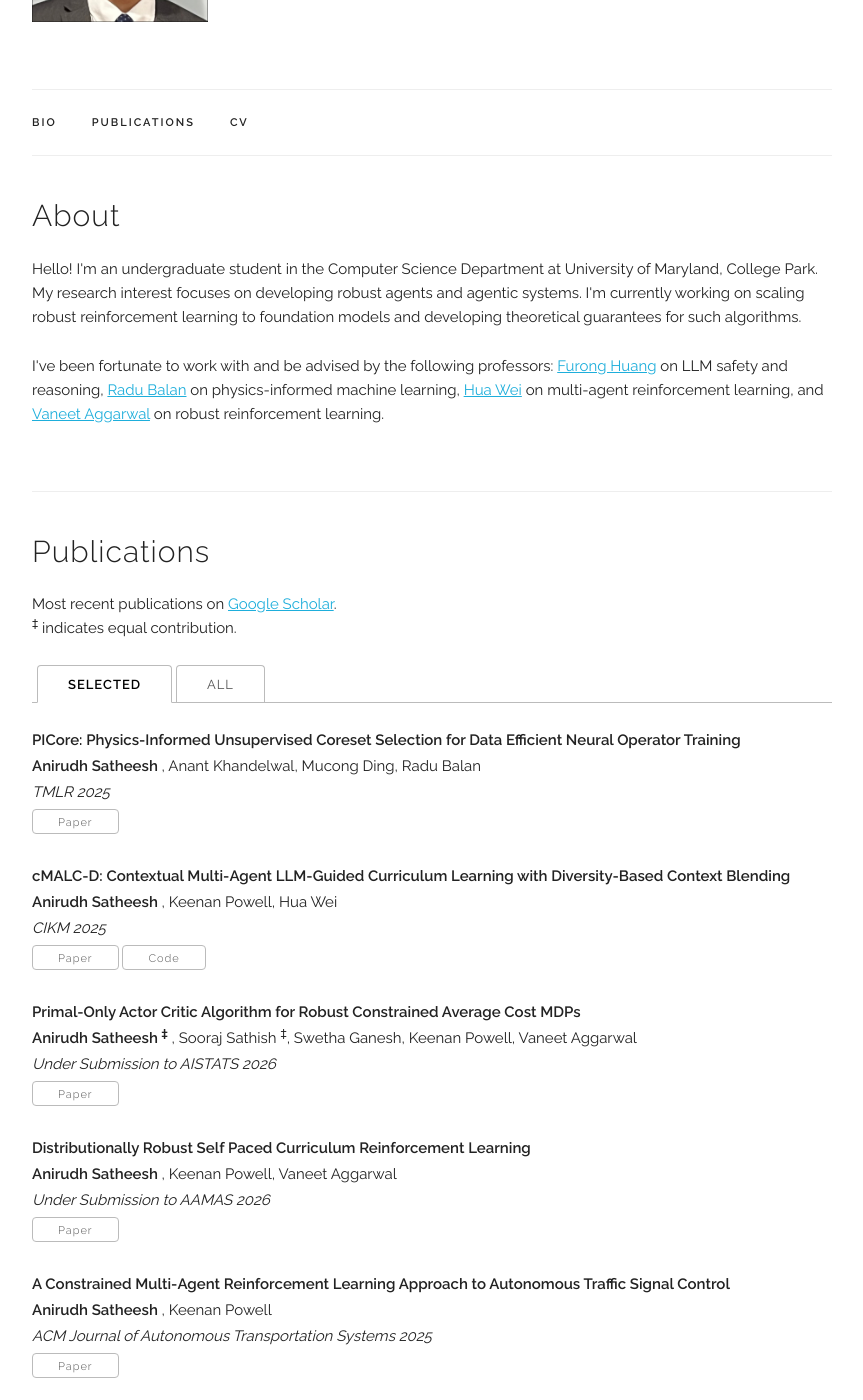
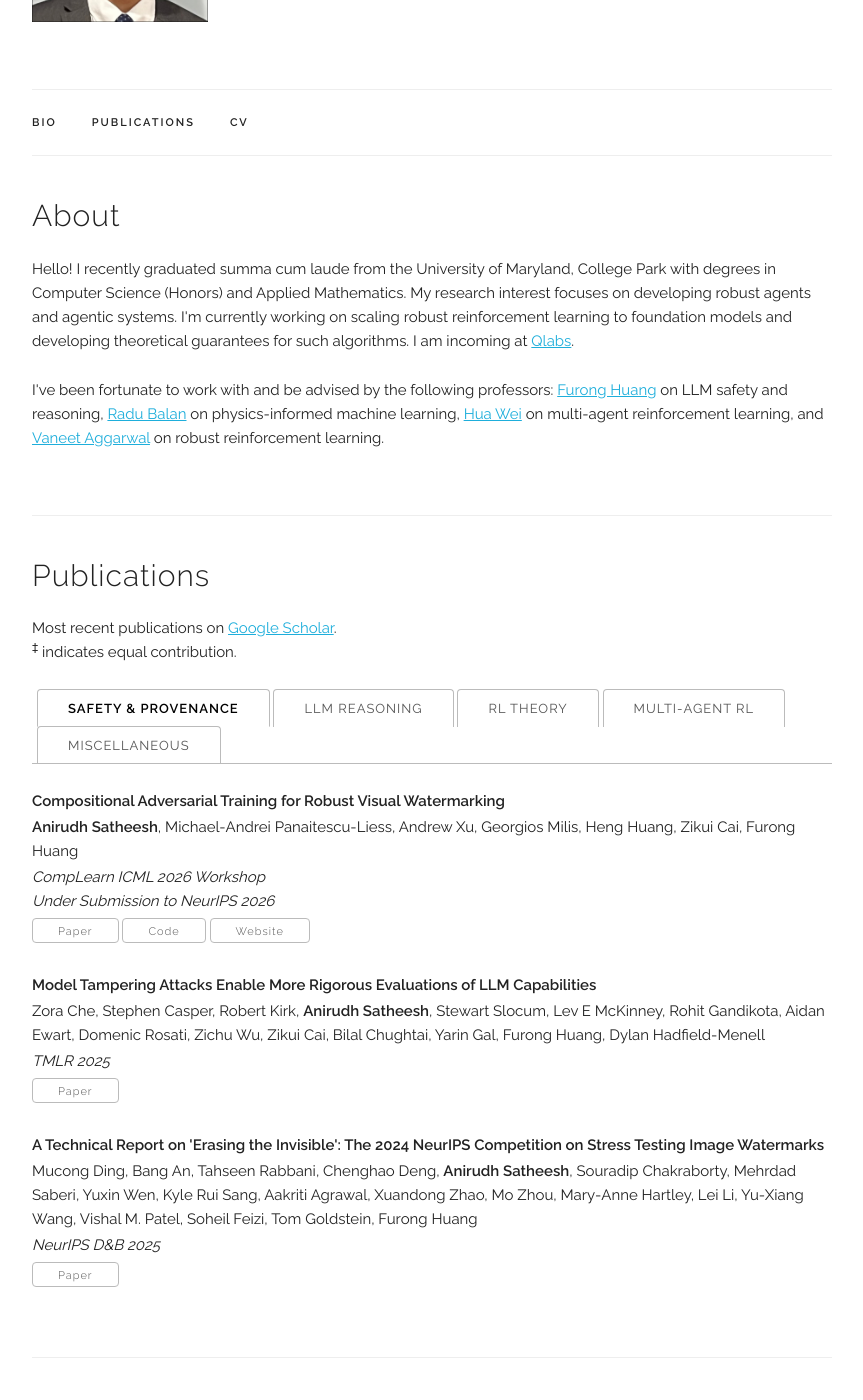
Before and after one commit to Asatheesh6561/Asatheesh6561.github.io, a Jekyll site: the page built from index.html, in a window 1280 px wide and 1400 px high, scrolled down 204 px. Shown: the whole window, without its empty margins (208-1071 px from the left). Built offline with Jekyll 4.4.1, drawn with Linux system fonts in a browser that asks for light colours; some web fonts are replaced.

Commit message:
Update publications, bio, and tab structure

```diff
--- /dev/null
+++ b/_data/publication_categories.yaml
@@ -0,0 +1,11 @@
+categories:
+  - slug: foundational-model-safety
+    label: "Safety & Provenance"
+  - slug: llm-reasoning
+    label: "LLM Reasoning"
+  - slug: rl-theory
+    label: "RL Theory"
+  - slug: multi-agent-rl
+    label: "Multi-Agent RL"
+  - slug: miscellaneous
+    label: "Miscellaneous"
--- a/_data/publications.yaml
+++ b/_data/publications.yaml
@@ -1,67 +1,108 @@
 papers:
-  - title: "PICore: Physics-Informed Unsupervised Coreset Selection for Data Efficient Neural Operator Training"
-    authors: "<b> Anirudh Satheesh </b>, Anant Khandelwal, Mucong Ding, Radu Balan"
+  - title: "Compositional Adversarial Training for Robust Visual Watermarking"
+    authors: "<b>Anirudh Satheesh</b>, Michael-Andrei Panaitescu-Liess, Andrew Xu, Georgios Milis, Heng Huang, Zikui Cai, Furong Huang"
+    venue: "CompLearn ICML 2026 Workshop; Under Submission to NeurIPS 2026"
+    paper_pdf: "https://arxiv.org/abs/2605.16720"
+    code: "https://github.com/Asatheesh6561/CAT"
+    website: "https://compositional-adversarial-training.github.io/"
+    category: foundational-model-safety
+    selected: n
+
+  - title: "Model Tampering Attacks Enable More Rigorous Evaluations of LLM Capabilities"
+    authors: "Zora Che, Stephen Casper, Robert Kirk, <b>Anirudh Satheesh</b>, Stewart Slocum, Lev E McKinney, Rohit Gandikota, Aidan Ewart, Domenic Rosati, Zichu Wu, Zikui Cai, Bilal Chughtai, Yarin Gal, Furong Huang, Dylan Hadfield-Menell"
     venue: "TMLR 2025"
-    paper_pdf: "/assets/publications/2025_picore/paper.pdf"
+    paper_pdf: "/assets/publications/2025_model_tampering/paper.pdf"
+    category: foundational-model-safety
+    selected: n
+
+  - title: "A Technical Report on 'Erasing the Invisible': The 2024 NeurIPS Competition on Stress Testing Image Watermarks"
+    authors: "Mucong Ding, Bang An, Tahseen Rabbani, Chenghao Deng, <b>Anirudh Satheesh</b>, Souradip Chakraborty, Mehrdad Saberi, Yuxin Wen, Kyle Rui Sang, Aakriti Agrawal, Xuandong Zhao, Mo Zhou, Mary-Anne Hartley, Lei Li, Yu-Xiang Wang, Vishal M. Patel, Soheil Feizi, Tom Goldstein, Furong Huang"
+    venue: "NeurIPS D&B 2025"
+    paper_pdf: "/assets/publications/2025_eti/paper.pdf"
+    category: foundational-model-safety
+    selected: n
+
+  - title: "MORSE-500: A Programmatically Controllable Video Benchmark to Stress-Test Multimodal Reasoning"
+    authors: "Zikui Cai, Andrew Wang, <b>Anirudh Satheesh</b>, Ankit Nakhawa, Hyunwoo Jae, Keenan Powell, Minghui Liu, Neel Jay, Sungbin Oh, Xiyao Wang, Yongyuan Liang, Tom Goldstein, Furong Huang"
+    venue: "Under Review at ECCV 2026"
+    paper_pdf: "/assets/publications/2025_morse/paper.pdf"
+    category: llm-reasoning
+    selected: n
+
+  - title: "EnsemW2S: Can an Ensemble of LLMs be Leveraged to Obtain a Stronger LLM?"
+    authors: "Aakriti Agrawal, Mucong Ding, Zora Che, Chenghao Deng, <b>Anirudh Satheesh</b>, John Langford, Furong Huang"
+    venue: "NeurIPS 2024 Safe Generative AI Workshop; ACL 2026 Findings"
+    paper_pdf: "/assets/publications/2024_ensemblew2s/paper.pdf"
+    category: llm-reasoning
+    selected: n
+
+  - title: "Uncertainty-Aware Answer Selection for Improved Reasoning in Multi-LLM Systems"
+    authors: "Aakriti Agrawal, Rohith Aralikatti, <b>Anirudh Satheesh</b>, Souradip Chakraborty, Amrit Singh Bedi, Furong Huang"
+    venue: "EMNLP 2025 Findings"
+    paper_pdf: "/assets/publications/2025_uncertainty/paper.pdf"
+    category: llm-reasoning
+    selected: n
+
+  - title: "Regret Analysis of Unichain Average Reward Constrained MDPs with General Parameterization"
+    authors: "<b>Anirudh Satheesh</b>, Vaneet Aggarwal"
+    venue: "Under Submission to NeurIPS 2026"
+    paper_pdf: "https://arxiv.org/abs/2602.08000"
+    category: rl-theory
+    selected: n
+
+  - title: "Provably Efficient Algorithms for S-and Non-Rectangular Robust MDPs with General Parameterization"
+    authors: "<b>Anirudh Satheesh</b>, Ziyi Chen, Furong Huang, Heng Huang"
+    venue: "Under Submission to NeurIPS 2026"
+    paper_pdf: "https://arxiv.org/abs/2602.11387"
+    category: rl-theory
+    selected: n
+
+  - title: "Global Convergence of Average Reward Constrained MDPs with Neural Critic and General Policy Parameterization"
+    authors: "<b>Anirudh Satheesh</b>, Pankaj Kumar Barman, Washim Uddin Mondal, Vaneet Aggarwal"
+    venue: "Under Submission to UAI 2026"
+    paper_pdf: "https://arxiv.org/abs/2603.07698"
+    category: rl-theory
+    selected: n
+
+  - title: "Distributionally Robust Self Paced Curriculum Reinforcement Learning"
+    authors: "<b>Anirudh Satheesh</b>, Keenan Powell, Vaneet Aggarwal"
+    venue: "RLC 2026"
+    paper_pdf: "/assets/publications/2025_drspcrl/paper.pdf"
+    category: rl-theory
+    selected: y
+
+  - title: "Primal-Only Actor Critic Algorithm for Robust Constrained Average Cost MDPs"
+    authors: "<b>Anirudh Satheesh<sup>‡</sup></b>, Sooraj Sathish<sup>‡</sup>, Swetha Ganesh, Keenan Powell, Vaneet Aggarwal"
+    venue: "arXiv"
+    paper_pdf: "/assets/publications/2025_rcmdp/paper.pdf"
+    category: rl-theory
     selected: y
 
   - title: "cMALC-D: Contextual Multi-Agent LLM-Guided Curriculum Learning with Diversity-Based Context Blending"
-    authors: "<b> Anirudh Satheesh </b>, Keenan Powell, Hua Wei"
+    authors: "<b>Anirudh Satheesh</b>, Keenan Powell, Hua Wei"
     venue: "CIKM 2025"
     paper_pdf: "/assets/publications/2025_cmalcd/paper.pdf"
     code: "https://github.com/DaRL-LibSignal/cMALC-D"
-    selected: y
-
-  - title: "Primal-Only Actor Critic Algorithm for Robust Constrained Average Cost MDPs"
-    authors: "<b> Anirudh Satheesh <sup>‡</sup> </b>, Sooraj Sathish <sup>‡</sup>, Swetha Ganesh, Keenan Powell, Vaneet Aggarwal"
-    venue: "Under Submission to AISTATS 2026"
-    paper_pdf: "/assets/publications/2025_rcmdp/paper.pdf"
-    selected: y
-
-  - title: "Distributionally Robust Self Paced Curriculum Reinforcement Learning"
-    authors: "<b> Anirudh Satheesh </b>, Keenan Powell, Vaneet Aggarwal"
-    venue: "Under Submission to AAMAS 2026"
-    paper_pdf: "/assets/publications/2025_drspcrl/paper.pdf"
+    category: multi-agent-rl
     selected: y
 
   - title: "A Constrained Multi-Agent Reinforcement Learning Approach to Autonomous Traffic Signal Control"
-    authors: "<b> Anirudh Satheesh </b>, Keenan Powell"
+    authors: "<b>Anirudh Satheesh</b>, Keenan Powell"
     venue: "ACM Journal of Autonomous Transportation Systems 2025"
     paper_pdf: "/assets/publications/2025_cmarl_traffic/paper.pdf"
+    category: multi-agent-rl
     selected: y
 
-  - title: "EnsemW2S: Can an Ensemble of LLMs be Leveraged to Obtain a Stronger LLM?"
-    authors: Aakriti Agrawal, Mucong Ding, Zora Che, Chenghao Deng, "<b> Anirudh Satheesh </b>, John Langford, Furong Huang"
-    venue: "NeurIPS 2024 Safe Generative AI Workshop"
-    paper_pdf: "/assets/publications/2024_ensemblew2s/paper.pdf"
-    selected: n
-
-  - title: "Model Tampering Attacks Enable More Rigorous Evaluations of LLM Capabilities"
-    authors: Zora Che, Stephen Casper, Robert Kirk, <b> Anirudh Satheesh </b>, Stewart Slocum, Lev E McKinney, Rohit Gandikota, Aidan Ewart, Domenic Rosati, Zichu Wu, Zikui Cai, Bilal Chughtai, Yarin Gal, Furong Huang, Dylan Hadfield-Menell"
+  - title: "PICore: Physics-Informed Unsupervised Coreset Selection for Data Efficient Neural Operator Training"
+    authors: "<b>Anirudh Satheesh</b>, Anant Khandelwal, Mucong Ding, Radu Balan"
     venue: "TMLR 2025"
-    paper_pdf: "/assets/publications/2025_model_tampering/paper.pdf"
-    selected: n
-
-  - title: "MORSE-500: A Programmatically Controllable Video Benchmark to Stress-Test Multimodal Reasoning"
-    authors: "Zikui Cai, Andrew Wang, <\b> Anirudh Satheesh </b>, Ankit Nakhawa, Hyunwoo Jae, Keenan Powell, Minghui Liu, Neel Jay, Sungbin Oh, Xiyao Wang, Yongyuan Liang, Tom Goldstein, Furong Huang"
-    venue: "Under Submission to ICLR 2026"
-    paper_pdf: "/assets/publications/2025_morse/paper.pdf"
-    selected: n
+    paper_pdf: "/assets/publications/2025_picore/paper.pdf"
+    category: miscellaneous
+    selected: y
 
   - title: "SAFLEX: Self-Adaptive Augmentation via Feature Label Extrapolation"
-    authors: "Mucong Ding, Bang An, Yuancheng Xu, ,<b> Anirudh Satheesh </b>, Furong Huang"
+    authors: "Mucong Ding, Bang An, Yuancheng Xu, <b>Anirudh Satheesh</b>, Furong Huang"
     venue: "ICLR 2024"
     paper_pdf: "/assets/publications/2024_saflex/2410.02512v1.pdf"
+    category: miscellaneous
     selected: n
-
-  - title: "Uncertainty-Aware Answer Selection for Improved Reasoning in Multi-LLM Systems"
-    authors: "Aakriti Agrawal, Rohith Aralikatti, <b> Anirudh Satheesh </b>, Souradip Chakraborty, Amrit Singh Bedi, Furong Huang"
-    venue: "EMNLP 2025 Findings"
-    paper_pdf: "/assets/publications/2025_uncertainty/paper.pdf"
-    selected: n
-
-  - title: "A Technical Report on 'Erasing the Invisible': The 2024 NeurIPS Competition on Stress Testing Image Watermarks"
-    authors: "Mucong Ding, Bang An, Tahseen Rabbani, Chenghao Deng, <b> Anirudh Satheesh </b>, Souradip Chakraborty, Mehrdad Saberi, Yuxin Wen, Kyle Rui Sang, Aakriti Agrawal, Xuandong Zhao, Mo Zhou, Mary-Anne Hartley, Lei Li, Yu-Xiang Wang, Vishal M. Patel, Soheil Feizi, Tom Goldstein, Furong Huang"
-    venue: "NeurIPS D&B 2025"
-    paper_pdf: "/assets/publications/2025_eti/paper.pdf"
-    selected: n
--- a/index.html
+++ b/index.html
@@ -6,7 +6,7 @@ title: Home
 <div class="docs-section" id="bio">
   <h4>About</h4>
   <p>
-  Hello! I'm an undergraduate student in the Computer Science Department at University of Maryland, College Park. My research interest focuses on developing robust agents and agentic systems. I'm currently working on scaling robust reinforcement learning to foundation models and developing theoretical guarantees for such algorithms.
+  Hello! I recently graduated summa cum laude from the University of Maryland, College Park with degrees in Computer Science (Honors) and Applied Mathematics. My research interest focuses on developing robust agents and agentic systems. I'm currently working on scaling robust reinforcement learning to foundation models and developing theoretical guarantees for such algorithms. I am incoming at <a href="https://qlabs.sh/" target="_blank">Qlabs</a>.
   </p>
   <p>
     I've been fortunate to work with and be advised by the following professors: <a href="https://furong-huang.com/" target="_blank">Furong Huang</a> on LLM safety and reasoning, <a href="https://math.umd.edu/~rvbalan/" target="_blank">Radu Balan</a> on physics-informed machine learning, <a href="https://labs.engineering.asu.edu/hw/" target="_blank">Hua Wei</a> on multi-agent reinforcement learning, and <a href="https://web.ics.purdue.edu/~vaneet/?_ga=2.240536195.1482563088.1764030052-385827614.1754536754" target="_blank">Vaneet Aggarwal</a> on robust reinforcement learning.
@@ -48,18 +48,24 @@ title: Home
   </p>
 
   <ul class="tab-nav">
-    <li><div class="button active" data-ref="#papers-selected">Selected</div></li>
-    <li><div class="button" data-ref="#papers-all">All</div></li>
+    {% for cat in site.data.publication_categories.categories %}
+      {% if forloop.first %}
+        <li><div class="button active" data-ref="#papers-{{ cat.slug }}">{{ cat.label }}</div></li>
+      {% else %}
+        <li><div class="button" data-ref="#papers-{{ cat.slug }}">{{ cat.label }}</div></li>
+      {% endif %}
+    {% endfor %}
   </ul>
 
   <div class="tab-content">
-    <div class="tab-pane active" id="papers-selected">
-      {% assign selected_papers = site.data.publications.papers | where: "selected", "y" %}
-      {% for paper in selected_papers %}
+    {% for cat in site.data.publication_categories.categories %}
+      {% assign cat_papers = site.data.publications.papers | where: "category", cat.slug %}
+      <div class="tab-pane{% if forloop.first %} active{% endif %}" id="papers-{{ cat.slug }}">
+        {% for paper in cat_papers %}
           <div class="paper">
             <p class="title"><b>{{ paper.title }}</b></p>
             <p>{{ paper.authors }}</p>
-          <p><i>{{ paper.venue }}</i></p>
+            <p>{% assign venues = paper.venue | split: ";" %}{% for v in venues %}<i>{{ v }}</i>{% unless forloop.last %}<br/>{% endunless %}{% endfor %}</p>
             <div class="paper-buttons">
               {% if paper.paper_pdf %}
                 <a class="button" href="{{ paper.paper_pdf | prepend: site.baseurl }}" target="_blank">Paper</a>
@@ -81,50 +87,18 @@ title: Home
                 <a class="button" href="{{ paper.code }}" target="_blank">Code</a>
               {% endif %}
 
-            {% if paper.data %}
-              <a class="button" href="{{ paper.data }}" target="_blank">Data</a>
-            {% endif %}
-
-          </div>
-        </div>
-      {% endfor %}
-    </div>
-
-    <div class="tab-pane" id="papers-all">
-      {% for paper in site.data.publications.papers %}
-        <div class="paper">
-          <p class="title"><b>{{ paper.title }}</b></p>
-          <p>{{ paper.authors }}</p>
-          <p><i>{{ paper.venue }}</i></p>
-           <div class="paper-buttons">
-            {% if paper.paper_pdf %}
-              <a class="button" href="{{ paper.paper_pdf | prepend: site.baseurl }}" target="_blank">Paper</a>
-            {% endif %}
-
-            {% if paper.slides %}
-              <a class="button" href="{{ paper.slides | prepend: site.baseurl }}" target="_blank">Slides</a>
-            {% endif %}
-
-            {% if paper.poster %}
-              <a class="button" href="{{ paper.poster | prepend: site.baseurl }}" target="_blank">Poster</a>
-            {% endif %}
-
-            {% if paper.video %}
-              <a class="button" href="{{ paper.video }}" target="_blank">Video</a>
-            {% endif %}
-
-            {% if paper.code %}
-              <a class="button" href="{{ paper.code }}" target="_blank">Code</a>
+              {% if paper.website %}
+                <a class="button" href="{{ paper.website }}" target="_blank">Website</a>
               {% endif %}
 
               {% if paper.data %}
                 <a class="button" href="{{ paper.data }}" target="_blank">Data</a>
               {% endif %}
-
             </div>
           </div>
         {% endfor %}
       </div>
+    {% endfor %}
   </div>
 </div>
 
```
Lines whose indentation alone changed are shown as unchanged.
